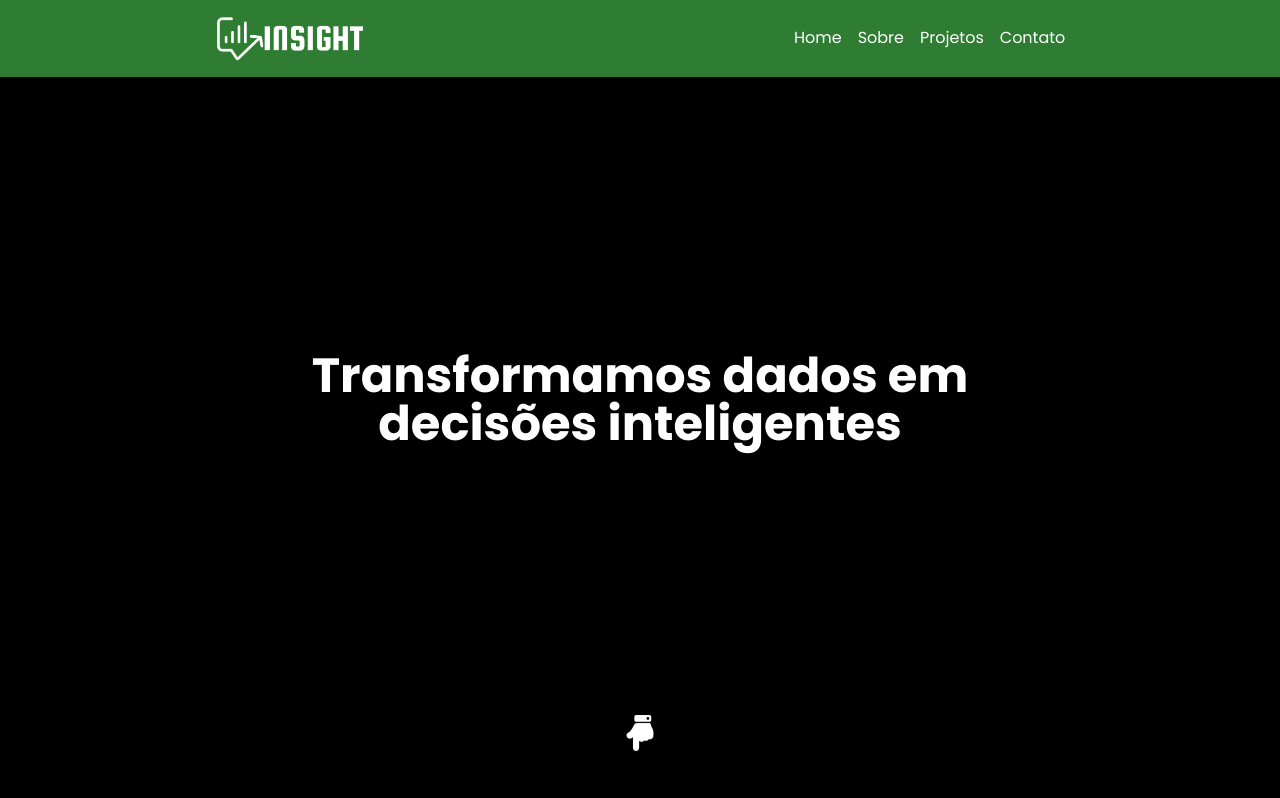
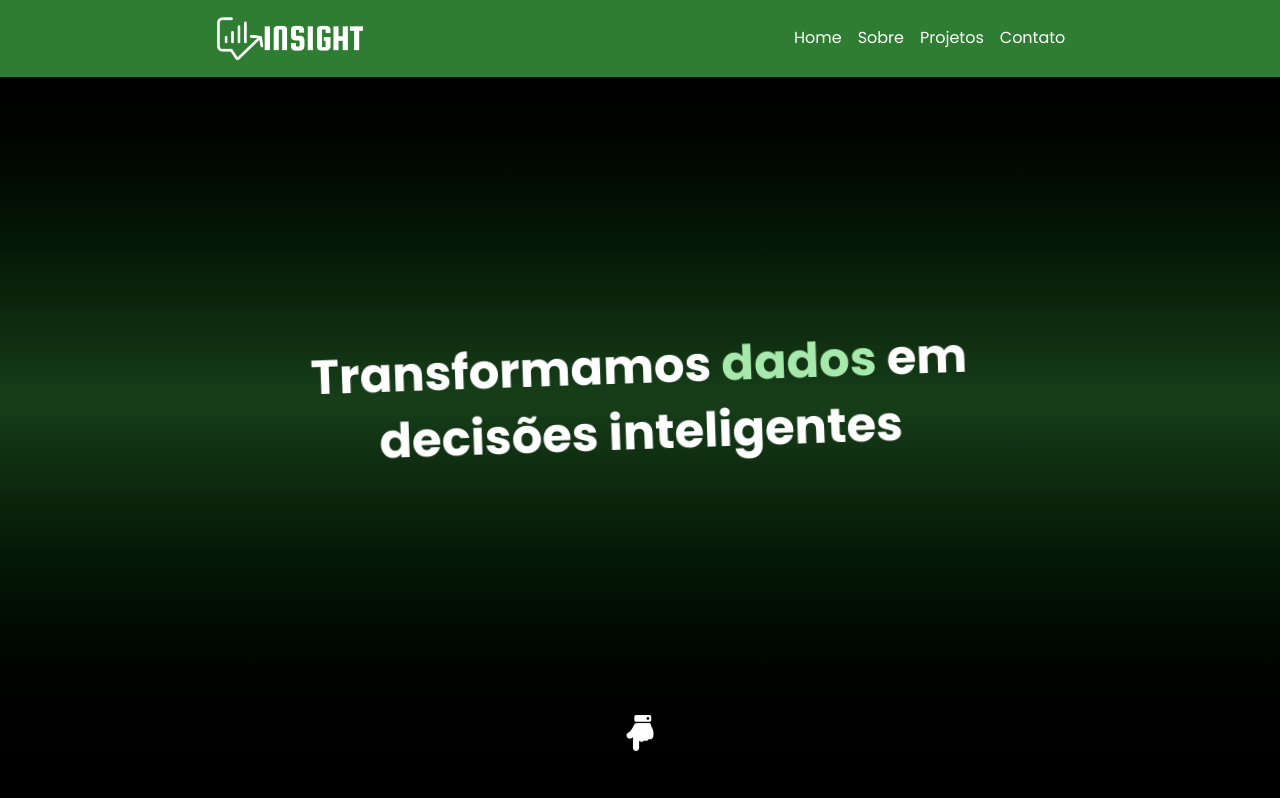
Before and after one commit to joseisaacpy/portfolio-projetos-dieyson, a Next.js app: page / in a window 1280 px wide. Shown: the top 798 px of the page. Built offline with nearby package versions, Linux system fonts and the light colour scheme.

Commit message:
feat: adicionar gradiente da hero section e ênfase na palavra "dados"

```diff
--- a/src/components/Hero.jsx
+++ b/src/components/Hero.jsx
@@ -1,21 +1,26 @@
+// Importa icons
 import { FaHandPointDown } from "react-icons/fa";
 
+// Importa Link
 import { Link } from "react-scroll";
 
 export function Hero() {
   return (
-    <section className="min-h-screen relative flex flex-col items-center justify-center bg-black">
+    <section className="min-h-screen relative flex flex-col items-center justify-center bg-gradient-to-b from-black via-verde-escuro/50 to-black">
       {/* Textos */}
-      <h1 className="text-3xl md:text-5xl max-w-3xl text-center font-bold text-white">
-        Transformamos dados em decisões inteligentes
+      <h1 className="animate-wiggle text-3xl text-center font-bold leading-snug text-white md:text-5xl max-w-3xl">
+        Transformamos <span className="text-verde-padrao">dados</span> em
+        decisões inteligentes
       </h1>
-      {/* Div de botões */}
+      {/* Link com icon para sobre */}
       <Link
         to="sobre"
         smooth={true}
         duration={500}
-        className="absolute bottom-10"
+        offset={-50}
+        className="absolute bottom-20 md:bottom-10"
       >
+        {/* Mãozinha */}
         <FaHandPointDown className="text-white text-4xl cursor-pointer font-bold transition-all animate-bounce" />
       </Link>
     </section>
```
